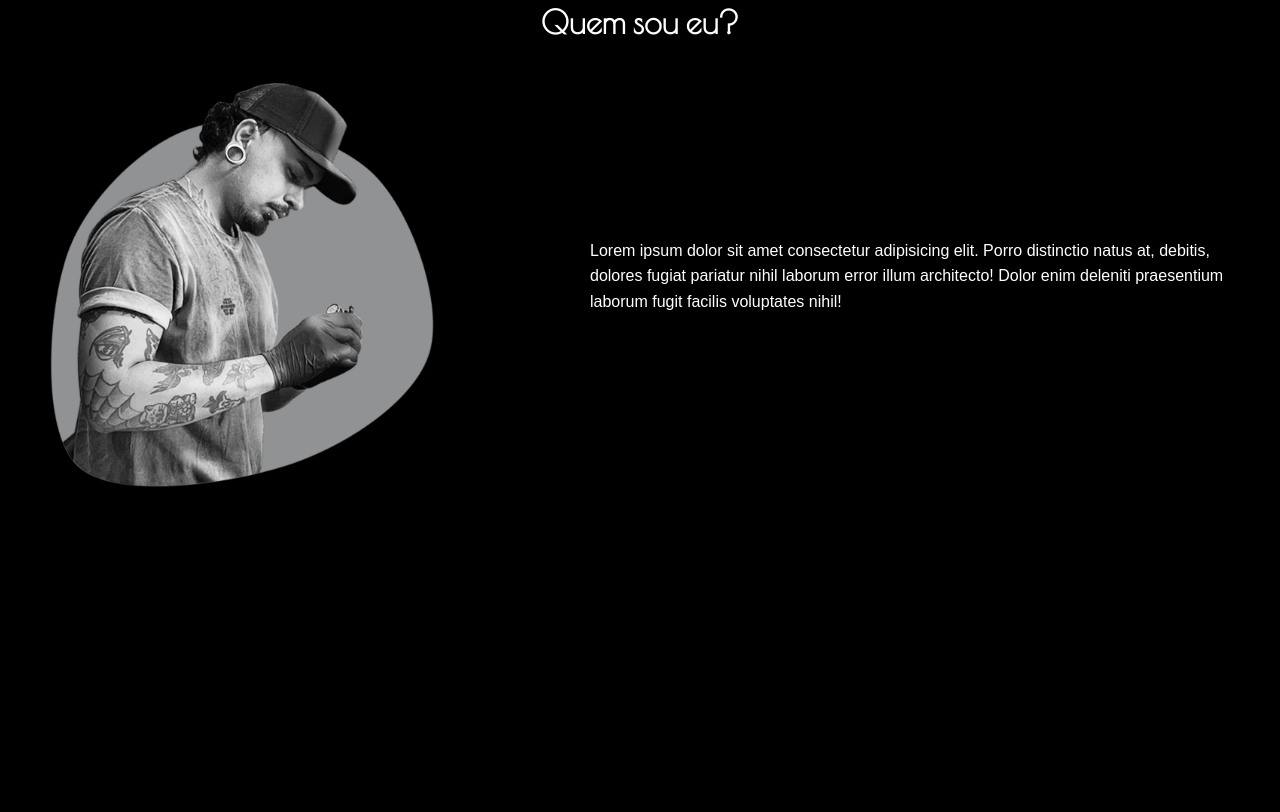
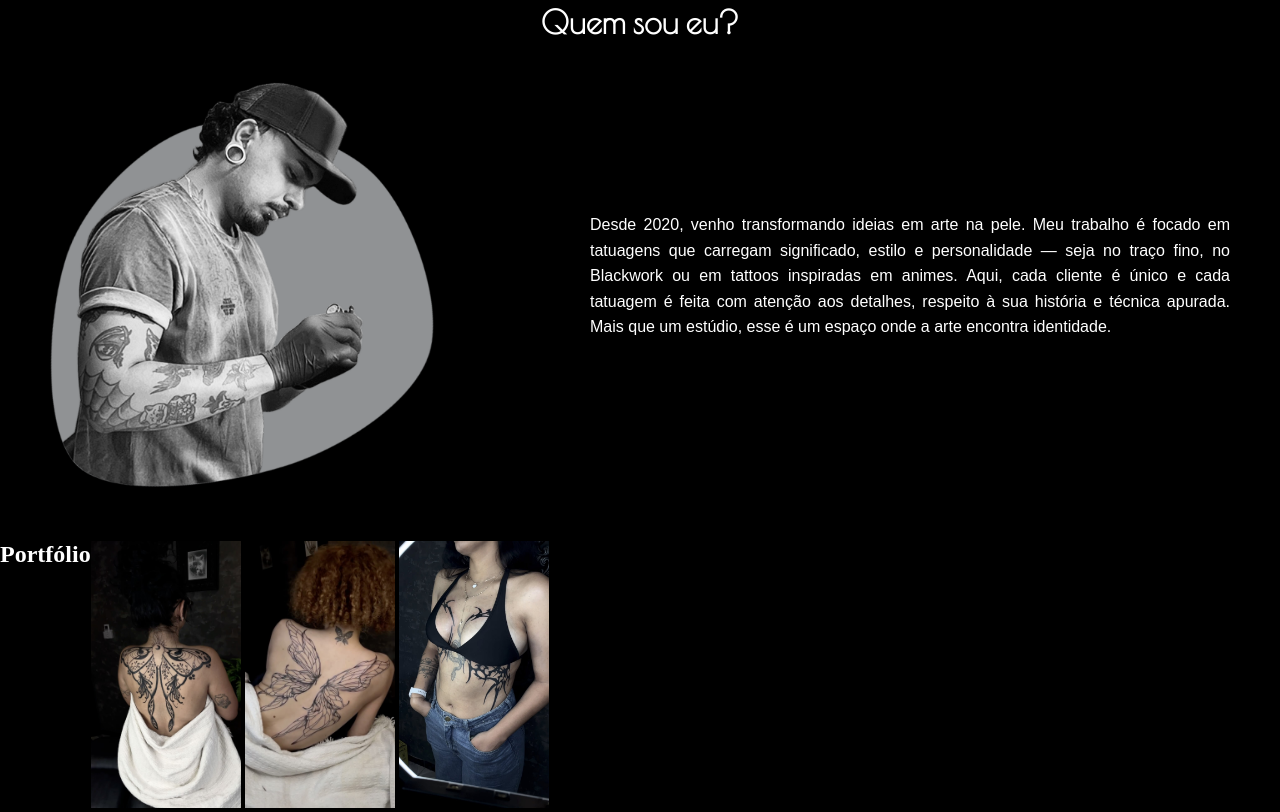
Before and after one commit to Davd-Morais/projeto-meu-site, a plain HTML site: page index.html in a window 1280 px wide. Shown: the part 858-1670 px from the top of the page. Before the commit the page ends 1399 px from the top, so only its background shows below. Drawn offline with nearby package versions, Linux system fonts and the light colour scheme.

Commit message:
criei portfolio

```diff
--- a/estilos/style.css
+++ b/estilos/style.css
@@ -9,6 +9,10 @@
 * {
     margin: 0px;
     padding: 0px;
+}
+
+html {
+    scroll-behavior: smooth;
 }
 
 body{
@@ -115,7 +119,7 @@ video#fundo-video {
 
     div#sobre section {
         padding: 50px;
-        background-color: black;
+        background: linear-gradient(to top, black, rgba(0, 0, 0, 0));
         display: flex;
         justify-content: space-between;
         flex-direction: column;
@@ -146,4 +150,5 @@ video#fundo-video {
         font-family: Arial, sans-serif;
         font-size: clamp(rem, 1.5vw, 1.5rem); /* mínimo 1rem, ideal 1.5vw, máximo 1.5rem */
         line-height: 1.6em;
+        text-align: justify;
     }
--- a/index.html
+++ b/index.html
@@ -17,8 +17,8 @@
             <nav>
                 <ul>
                     <li><a href="index.html">Início</a></li>
-                    <li><a href="portfolio.html">Portfólio</a></li>
-                    <li><a href="sobre.html">Sobre</a></li>
+                    <li><a href="#portfolio">Portfólio</a></li>
+                    <li><a href="#sobre">Sobre</a></li>
                     <li><a href="contato.html">Contato</a></li>
                 </ul>
             </nav>
@@ -38,7 +38,7 @@
             <h1>Tatuagem é arte. E seu corpo, a tela.</h1>
             <p>Transforme sua pele em uma obra-prima com <strong>David Morais</strong>. <br> Explore nosso portfólio e agende sua sessão hoje mesmo!</p>
 
-            <a href="#" target="_blank" class="botao-laranja">Ver Portfólio</a>
+            <a href="#portfolio" target="_self" class="botao-laranja">Ver Portfólio</a>
         </div>
 
         <div id="sobre">
@@ -49,8 +49,19 @@
                         <img src="imagens/eu-blob.png" alt="Imagem de David Morais">
                     </div>
                     <div id="info">
-                        <p>Lorem ipsum dolor sit amet consectetur adipisicing elit. Porro distinctio natus at, debitis, dolores fugiat pariatur nihil laborum error illum architecto! Dolor enim deleniti praesentium laborum fugit facilis voluptates nihil!</p>
+                        <p>Desde 2020, venho transformando ideias em arte na pele. Meu trabalho é focado em tatuagens que carregam significado, estilo e personalidade — seja no traço fino, no Blackwork ou em tattoos inspiradas em animes. Aqui, cada cliente é único e cada tatuagem é feita com atenção aos detalhes, respeito à sua história e técnica apurada. Mais que um estúdio, esse é um espaço onde a arte encontra identidade.</p>
                     </div>
+                </div>
+            </section>
+        </div>
+
+        <div id="portfolio">
+            <section>
+                <h2>Portfólio</h2>
+                <div class="portfolio-container">
+                    <img src="imagens/tattoo-mariposa.jpg" alt="Foto de uma tatuagem de mariposa nas costas">
+                    <img src="imagens/tattoo-asas.jpg" alt="Foto de uma tatuagem de asas nas costas">
+                    <img src="imagens/tattoo-cybertribal.jpg" alt="Foto de uma tatuagem Cyber Tribal ornanamentando a costela">
                 </div>
             </section>
         </div>
```
Also changed, not shown: imagens/tattoo-asas.jpg (added), imagens/tattoo-cybertribal.jpg (added), imagens/tattoo-mariposa.jpg (added).
